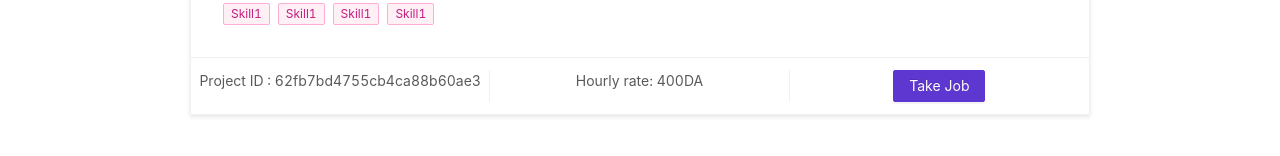
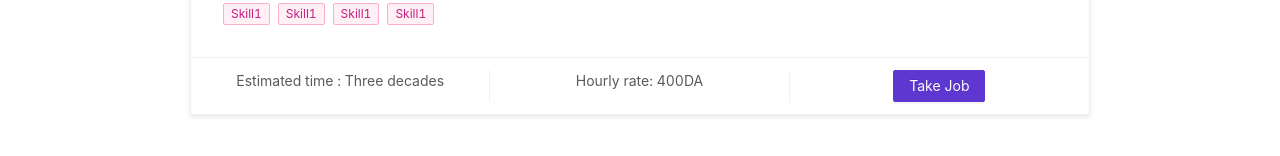
Before and after one commit to Djilllali/freelance_platform_user_interface, a Next.js app: page /project/1 in a window 1280 px wide. Shown: the part 444-600 px from the top of the page. Built offline with nearby package versions, Linux system fonts and the light colour scheme; no server answers.

Commit message:
estimated time shit khra

```diff
--- a/pages/project/[id].js
+++ b/pages/project/[id].js
@@ -40,7 +40,7 @@ function ProjectDetails() {
           </>
         }
         actions={[
-          <Typography> Project ID : 62fb7bd4755cb4ca88b60ae3</Typography>,
+          <Typography> Estimated time : Three decades</Typography>,
           <Typography> Hourly rate: 400DA</Typography>,
           <Button type="primary"> Take Job</Button>,
         ]}
```
